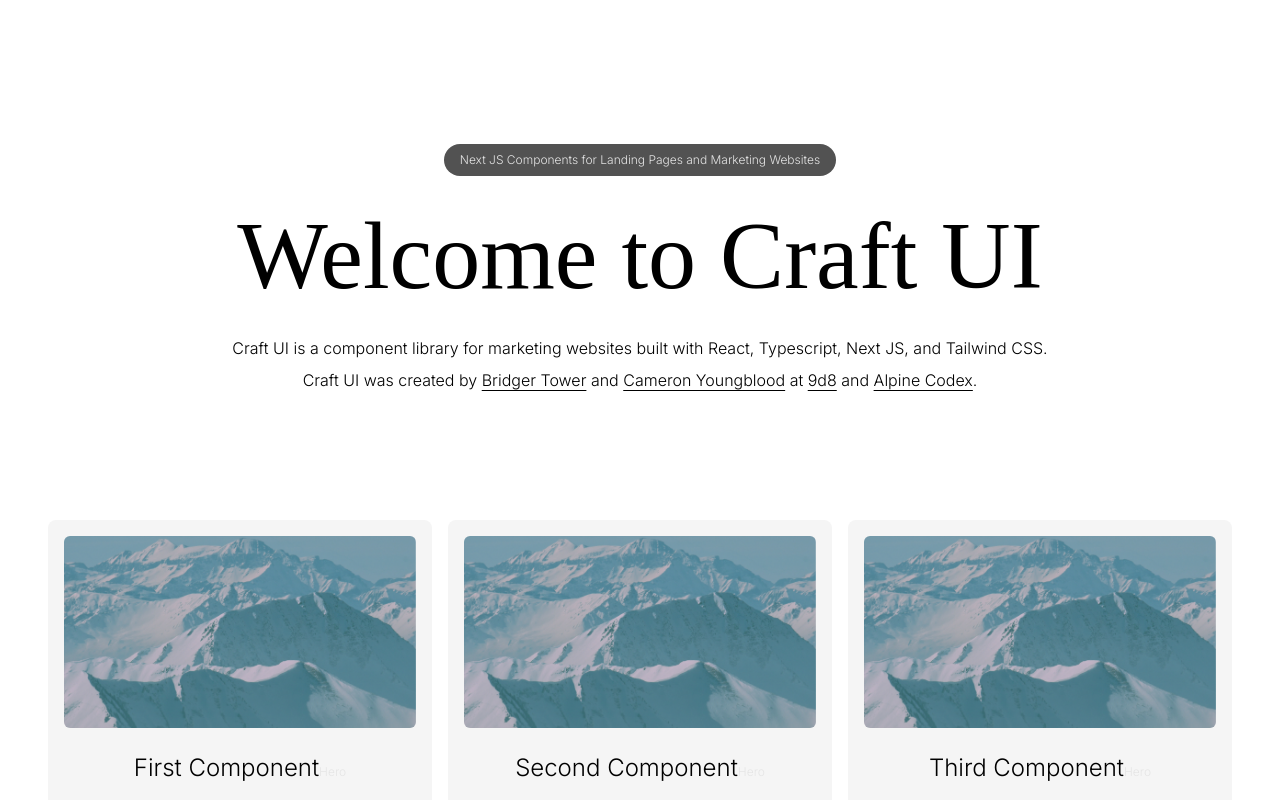
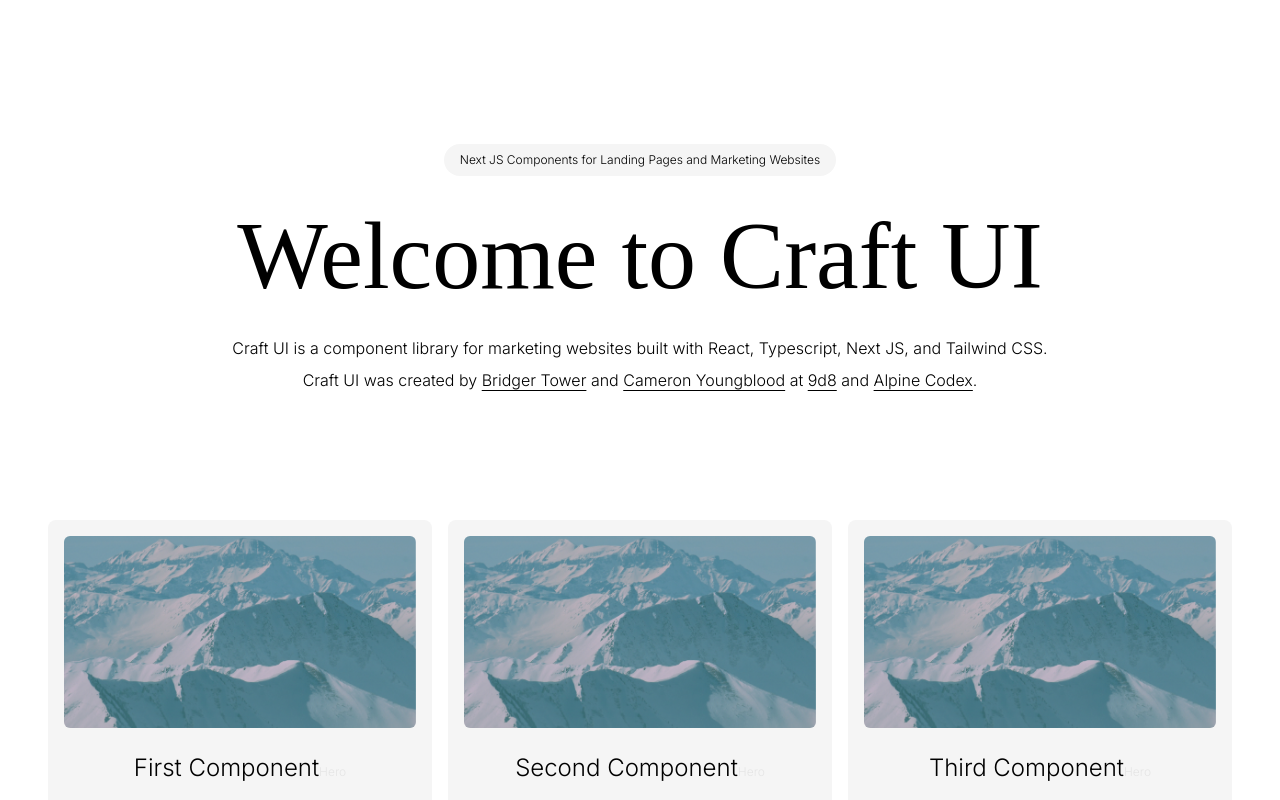
Before and after one commit to 9d8dev/craft-site, a Next.js app: page / in a window 1280 px wide. Shown: the top 800 px of the page. Built offline with nearby package versions, Linux system fonts and the light colour scheme; a web font is replaced by a local one.

Commit message:
light mode fix

```diff
--- a/app/hero.tsx
+++ b/app/hero.tsx
@@ -1,7 +1,7 @@
 export default function Hero() {
   return (
     <section className="grid md:gap-8 gap-6 py-16 md:py-24 text-center">
-      <p className="px-4 py-2 rounded-2xl bg-neutral-600 w-fit m-auto text-neutral-200 text-xs">
+      <p className="px-4 py-2 rounded-2xl bg-neutral-100 dark:bg-neutral-600 w-fit m-auto dark:text-neutral-200 text-xs">
         Next JS Components for Landing Pages and Marketing Websites
       </p>
       <h1 className="text-8xl font-serif">Welcome to Craft UI</h1>
```
